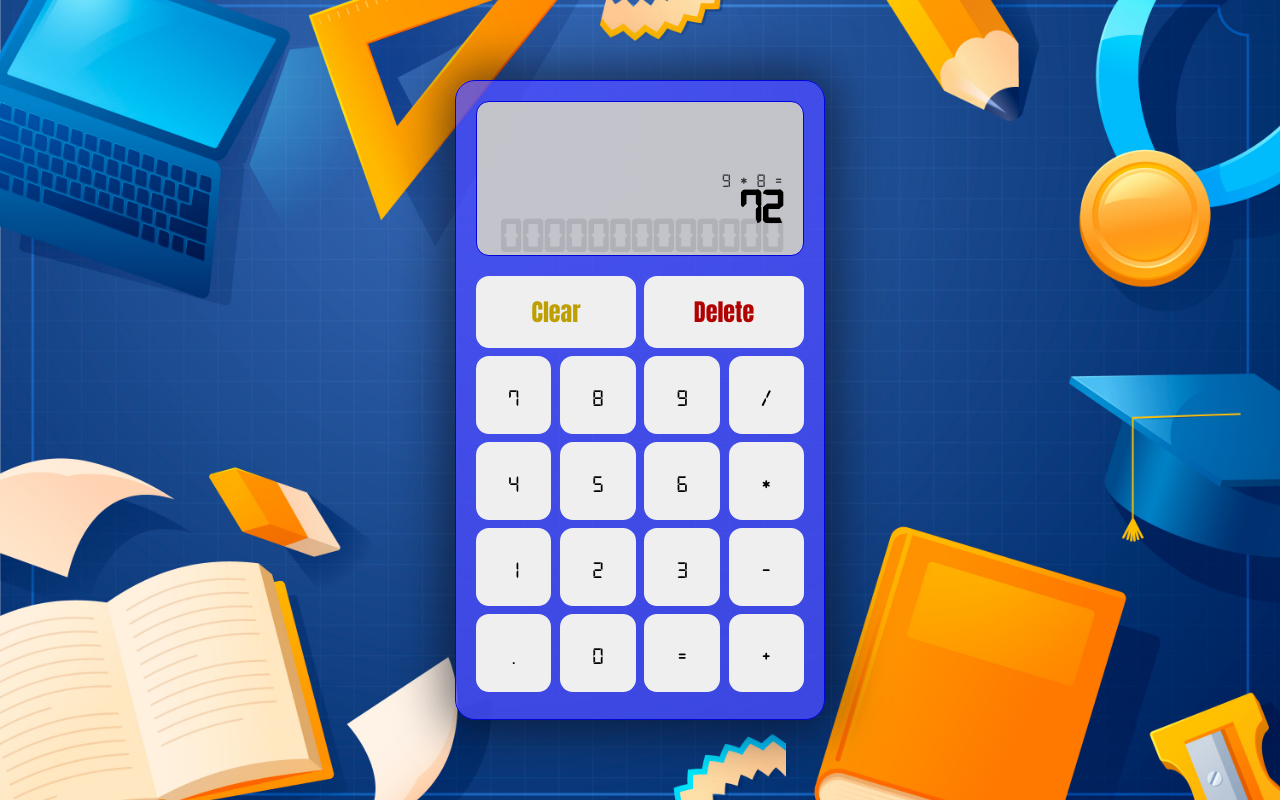
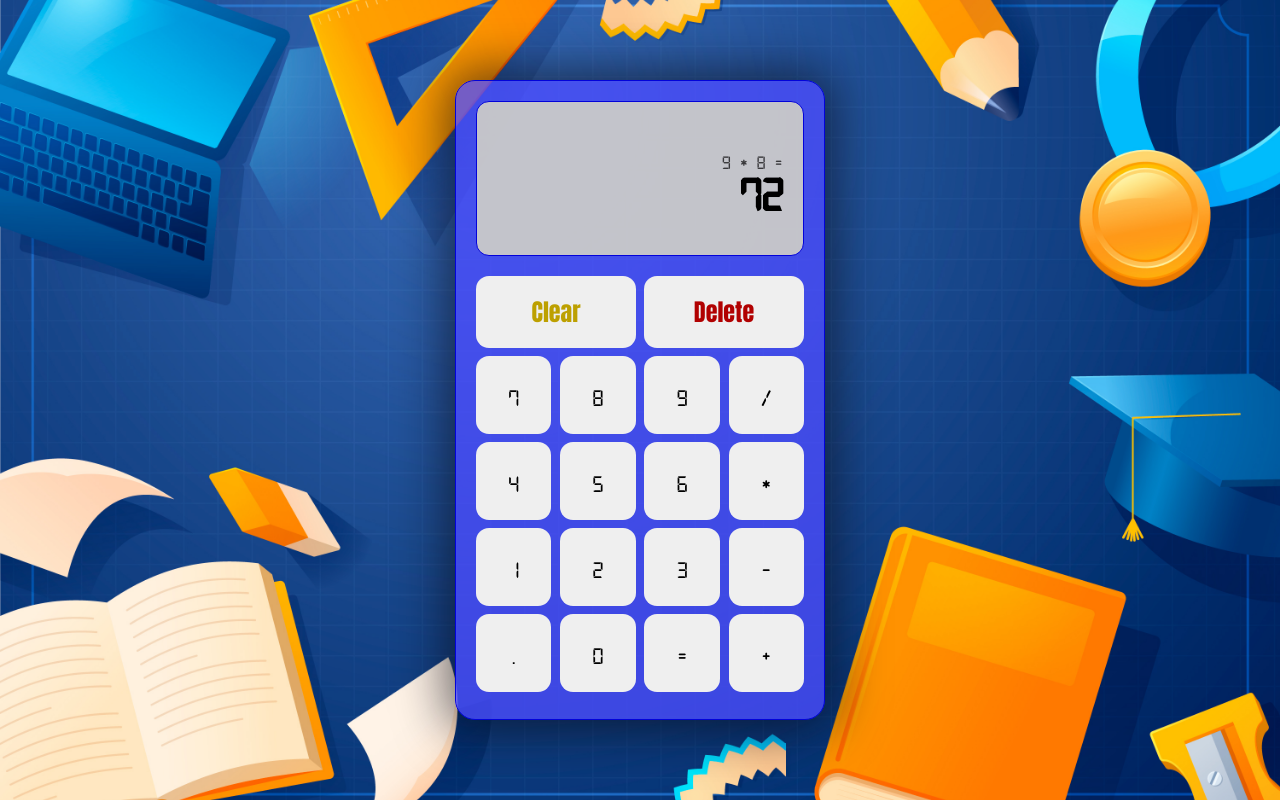
Before and after one commit to Mohamedeid106/Calculator, a plain HTML site: page index.html in a window 1280 px wide. Drawn offline with Linux system fonts and the light colour scheme.

Commit message:
deleting zeros feature

```diff
--- a/style.css
+++ b/style.css
@@ -50,7 +50,7 @@ body {
     flex-direction: column;
     align-items: end;
     justify-content: center;
-    gap: 4px;
+    gap: 10px;
     padding: 20px;
     font-family: myFirstFont;
 }
@@ -58,20 +58,12 @@ body {
 .container .display .result{
     font-size: larger;
     opacity: 70%;
+    position: relative;
 }
 .container .display .current{
     font-size: xxx-large;
     font-weight: bold;
     position: relative;
-}
-
-.container .display::before{
-    content: '0000000000000';
-    position: relative;
-    font-size: xxx-large;
-    font-weight: bold;
-    opacity: 9%;
-    bottom: -74px;
 }
 
 .container .remove {
```
